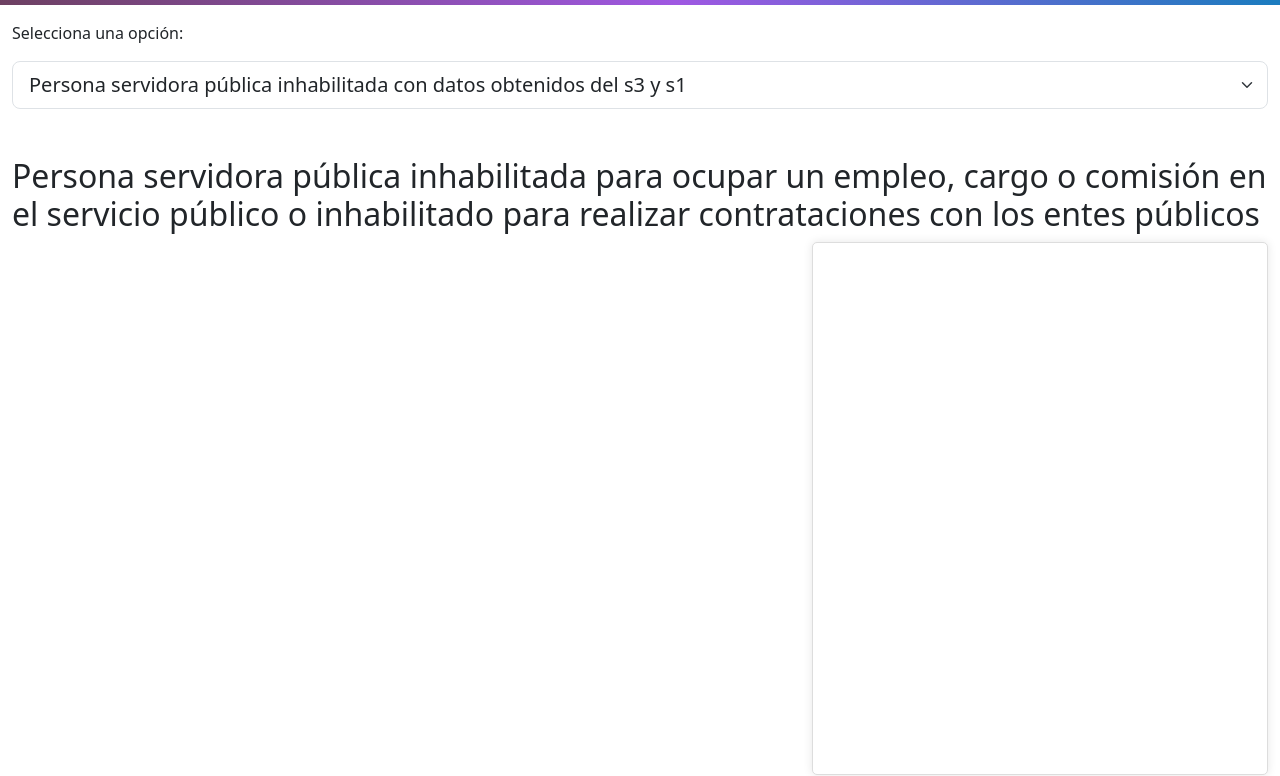
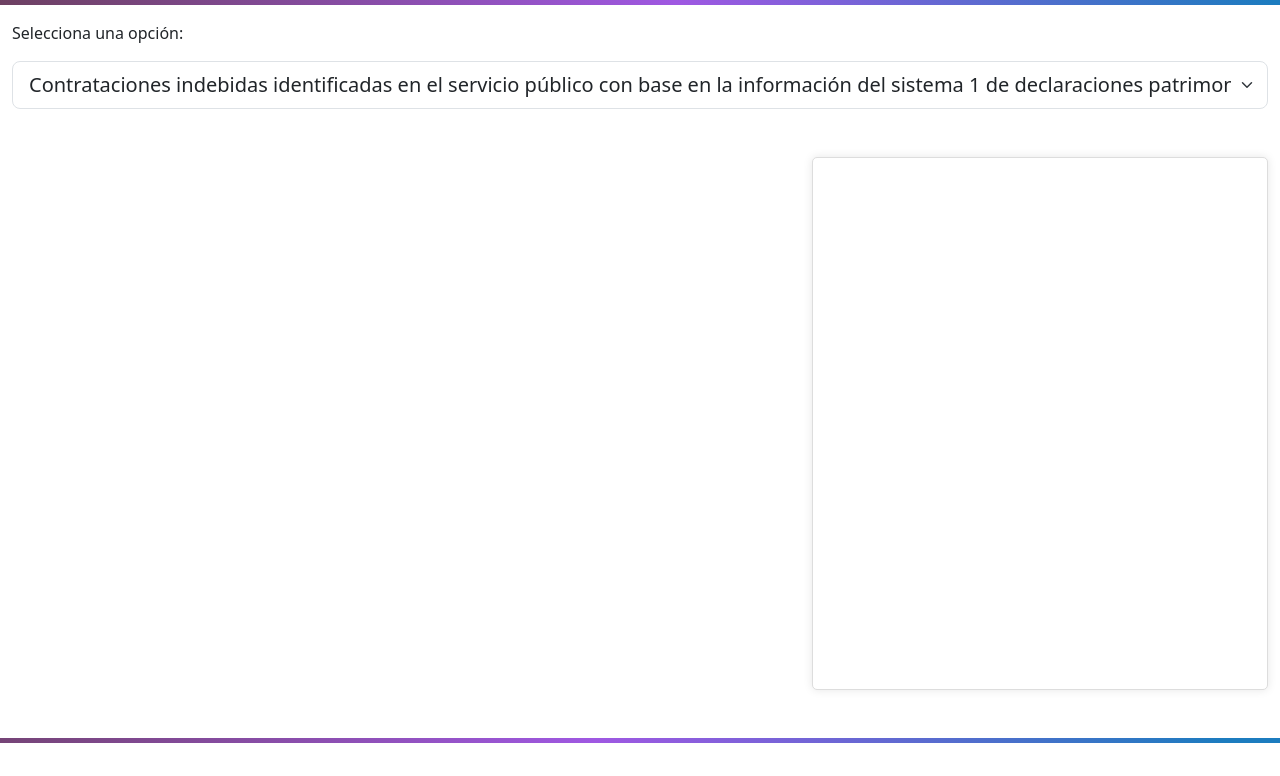
Before and after one commit to PDNMX/Dataton2023-IntegriDAT, a plain HTML site: page mapa/index.html in a window 1280 px wide. Shown: the part 54-830 px from the top of the page. Drawn offline with nearby package versions, Linux system fonts and the light colour scheme; no server answers.

Commit message:
titulos en el select

```diff
--- a/mapa/index.html
+++ b/mapa/index.html
@@ -25,14 +25,11 @@
             <div class="col-12">
                 <p>Selecciona una opción:</p>
                 <select id="mapSelector" class="form-select form-select-lg" aria-label="Default select example">
-                    <option value="s1-vs-s3.json" selected>Persona servidora pública inhabilitada con datos obtenidos
-                        del s3 y s1</option>
-                    <option value="s6-vs-s3.json">Contrataciones indebidas con datos obtenidos del s3 y s6 </option>
+                    <option value="s1-vs-s3.json" selected>Contrataciones indebidas identificadas en el servicio público con base en la información del sistema 1 de declaraciones patrimoniales y sistema 3 de sancionados.</option>
+                    <option value="s6-vs-s3.json">Contrataciones indebidas identificadas de personas particulares (personas físicas y morales) a partir de los datos del sistema 3 de sancionados y sistema 6 de contrataciones.</option>
                 </select>
             </div>
             <div class="col-12 mt-5">
-                <h2>Persona servidora pública inhabilitada para ocupar un empleo, cargo o comisión en el servicio
-                    público o inhabilitado para realizar contrataciones con los entes públicos</h2>
                 <div class="contenedor_Mapa" id="contenedor_Mapa">
                     <!-- Dibuja el mapa -->
                     <div id="vis" class="title"></div>
```
